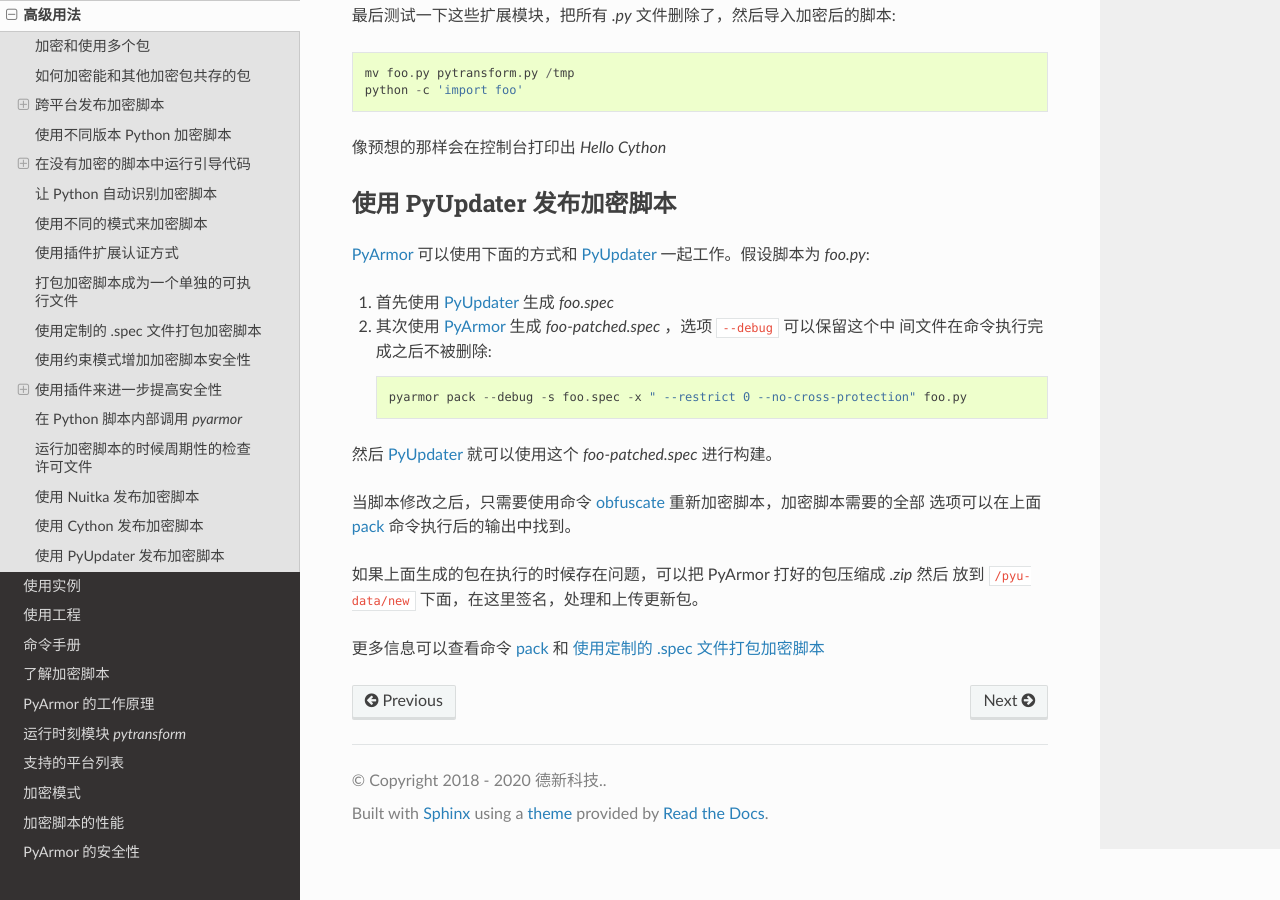
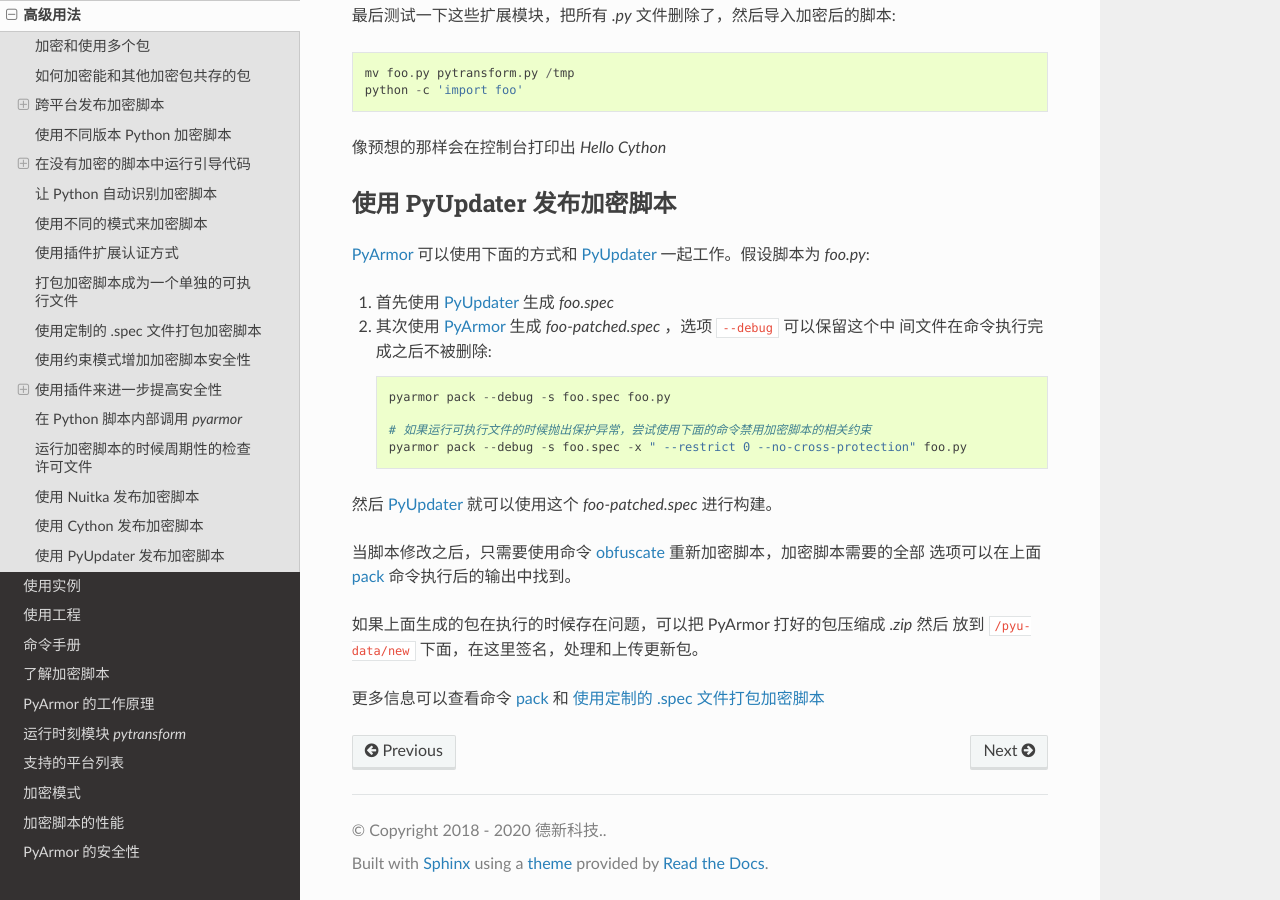
Before and after one commit to dashingsoft/pyarmor-docs-zh, a Sphinx documentation site: the page built from docs/advanced.rst, in a window 1280 px wide and 900 px high, scrolled down 18223 px. Built offline with Sphinx 7.4.7 and the Read the Docs theme 2.0.0, drawn with Linux system fonts in a browser that asks for light colours.

Commit message:
Refine doc

```diff
--- a/docs/advanced.rst
+++ b/docs/advanced.rst
@@ -866,6 +866,9 @@
 2. 其次使用 `PyArmor`_ 生成 `foo-patched.spec` ，选项 ``--debug`` 可以保留这个中
    间文件在命令执行完成之后不被删除::
 
+    pyarmor pack --debug -s foo.spec foo.py
+
+    # 如果运行可执行文件的时候抛出保护异常，尝试使用下面的命令禁用加密脚本的相关约束
     pyarmor pack --debug -s foo.spec -x " --restrict 0 --no-cross-protection" foo.py
 
 然后 `PyUpdater`_ 就可以使用这个 `foo-patched.spec` 进行构建。
```
